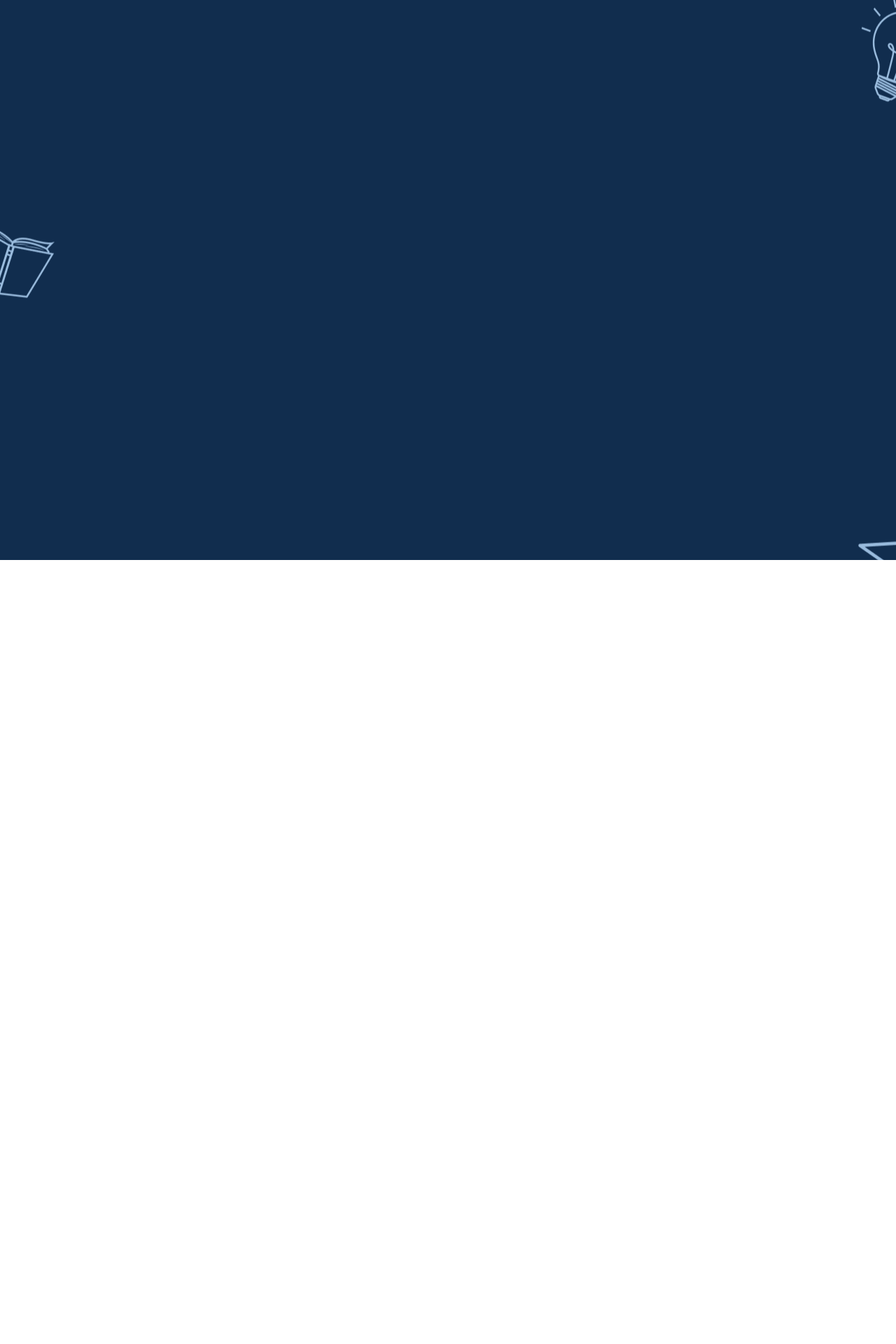
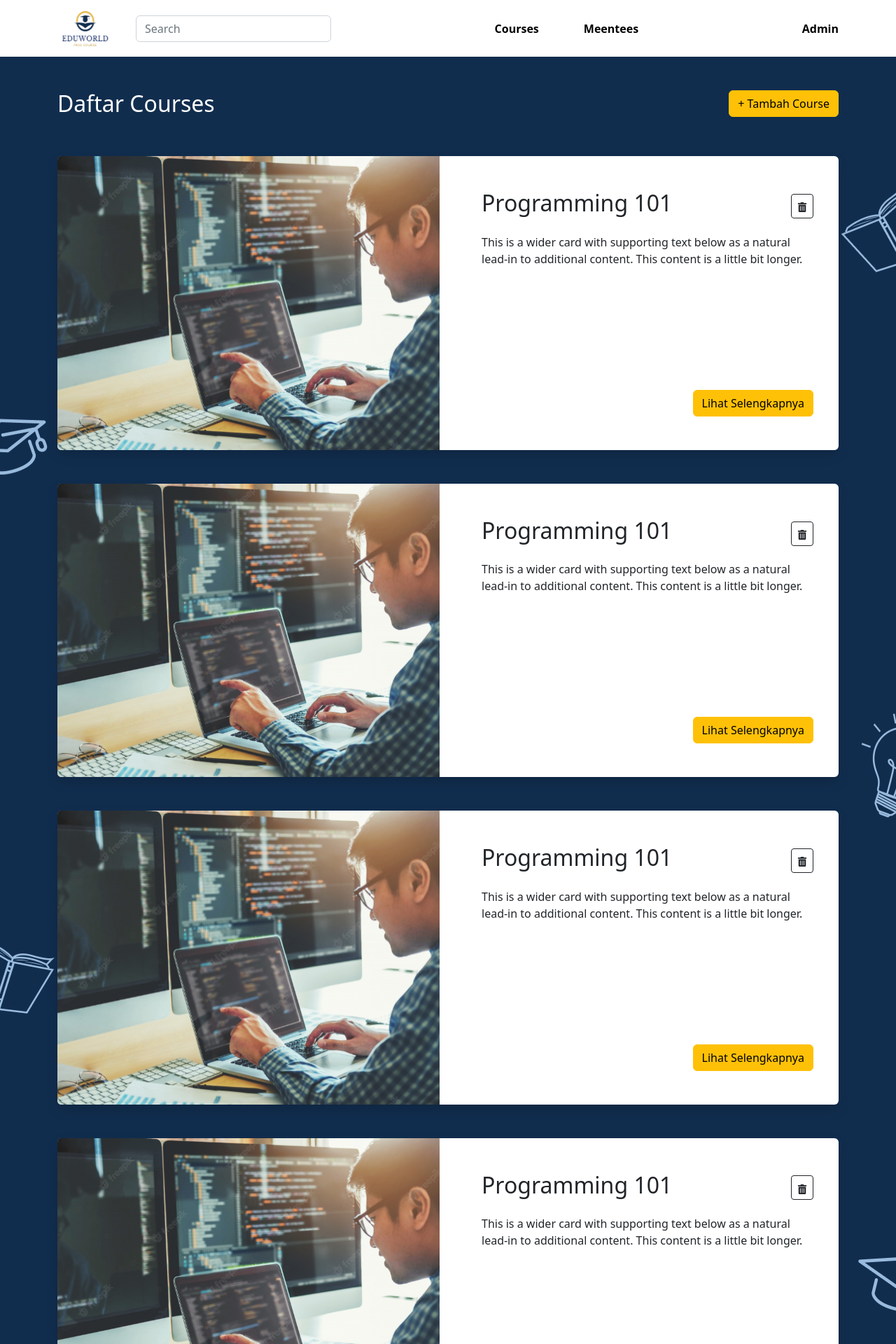
Before and after one commit to Kelompok14-LMS/React, a React (Create React App) app: page /courses in a window 1280 px wide. Before the commit this address had no page. Shown: the top 1920 px of the page at 70% size. Before the commit the page ends 800 px from the top, so only its background shows below. Built offline with nearby package versions, Linux system fonts and the light colour scheme.

Commit message:
Set up CRUD RTK Query and state management

```diff
--- a/package.json
+++ b/package.json
@@ -3,6 +3,7 @@
   "version": "0.1.0",
   "private": true,
   "dependencies": {
+    "@reduxjs/toolkit": "^1.9.1",
     "@testing-library/jest-dom": "^5.16.5",
     "@testing-library/react": "^13.4.0",
     "@testing-library/user-event": "^13.5.0",
@@ -11,6 +12,7 @@
     "react-bootstrap": "^2.6.0",
     "react-dom": "^18.2.0",
     "react-icons": "^4.7.1",
+    "react-redux": "^8.0.5",
     "react-router-dom": "^6.4.3",
     "react-scripts": "5.0.1",
     "web-vitals": "^2.1.4"
--- a/src/App.js
+++ b/src/App.js
@@ -1,10 +1,14 @@
+import { Provider } from "react-redux";
 import "./App.css";
 import SetupRouter from "./router";
+import store from "./store";
 
 function App() {
   return (
     <div className="App">
-      <SetupRouter />
+      <Provider store={store}>
+        <SetupRouter />
+      </Provider>
     </div>
   );
 }
--- a/src/pages/courses/AddCourse.jsx
+++ b/src/pages/courses/AddCourse.jsx
@@ -1,10 +1,40 @@
-import React, { useRef } from "react";
+import React, { useRef, useState } from "react";
 import { Button, Container, Form } from "react-bootstrap";
-import { Link } from "react-router-dom";
+import { Link, useNavigate } from "react-router-dom";
 import BgAddCourse from "../../assets/img/bg-add-course.png";
 import { BsChevronLeft } from "react-icons/bs";
+import { useAddCourseMutation } from "../../store/features/courseSlice";
 
 export default function AddCourse() {
+  const navigate = useNavigate();
+
+  const [thumbnail, setThumbnail] = useState();
+  const [title, setTitle] = useState("");
+  const [categoryId, setCategoryId] = useState("");
+  const [description, setDescription] = useState("");
+
+  const onThumbnailChange = (e) => setThumbnail(e.target.value);
+  const onTitleChange = (e) => setTitle(e.target.value);
+  const onCategoryIdChange = (e) => setCategoryId(e.target.value);
+  const onDescriptionChange = (e) => setDescription(e.target.value);
+
+  const [addCourse] = useAddCourseMutation();
+
+  const handleSubmit = (e) => {
+    e.preventDefault();
+    const payload = new FormData();
+    payload.append("thumbnail", thumbnail);
+
+    addCourse({
+      thumbnail: payload,
+      title: title,
+      category: categoryId,
+      description: description,
+    });
+
+    navigate("/courses");
+  };
+
   const hiddenFileInput = useRef();
 
   const handleClick = (e) => {
@@ -22,10 +52,10 @@ export default function AddCourse() {
         <h2 className=" mx-auto text-white">Tambah Course</h2>
       </div>
       <div className="shadow-lg bg-body rounded-3 mb-5">
-        <Form>
+        <Form onSubmit={handleSubmit}>
           <div className="upload-gambar" style={{ backgroundImage: `url(${BgAddCourse})` }}>
             <Form.Group className="mb-3 text-center">
-              <Form.Control type="file" ref={hiddenFileInput} className="d-none" />
+              <Form.Control type="file" className="d-none" ref={hiddenFileInput} onChange={onThumbnailChange} />
               <Button variant="outline-warning" onClick={handleClick}>
                 Upload Gambar
               </Button>
@@ -35,11 +65,11 @@ export default function AddCourse() {
           <div className="p-5">
             <Form.Group className="mb-3">
               <Form.Label>Judul Course</Form.Label>
-              <Form.Control type="text" placeholder="Klik disini" />
+              <Form.Control type="text" placeholder="Klik disini" onChange={onTitleChange} />
             </Form.Group>
 
             <Form.Label>Kategori</Form.Label>
-            <Form.Select>
+            <Form.Select value={categoryId} onChange={onCategoryIdChange}>
               <option>Pilih disini</option>
               <option value="1">One</option>
               <option value="2">Two</option>
@@ -48,7 +78,13 @@ export default function AddCourse() {
 
             <Form.Group className="mt-3 mb-4">
               <Form.Label>Deskripsi</Form.Label>
-              <Form.Control as="textarea" placeholder="Klik disini" rows={7} />
+              <Form.Control
+                as="textarea"
+                placeholder="Klik disini"
+                rows={7}
+                value={description}
+                onChange={onDescriptionChange}
+              />
             </Form.Group>
 
             <div className="text-center">
--- a/src/pages/courses/Courses.jsx
+++ b/src/pages/courses/Courses.jsx
@@ -88,6 +88,29 @@ export default function Courses() {
             </Col>
           </Row>
         </div>
+        <div className="shadow bg-body rounded-2 my-5">
+          <Row>
+            <Col lg={6}>
+              <img src={CourseImg1} alt="Course 1" className="img-fluid" />
+            </Col>
+            <Col lg={6} className="p-5" style={{ display: "flex", flexDirection: "column" }}>
+              <div className="d-flex justify-content-between align-items-center">
+                <h2>Programming 101</h2>
+                <Button variant="outline-dark" size="sm" style={{ height: "35px" }}>
+                  <FaTrashAlt />
+                </Button>
+              </div>
+              <p className="my-3">
+                This is a wider card with supporting text below as a natural lead-in to additional content. This content
+                is a little bit longer.
+              </p>
+
+              <div className="mt-auto text-end">
+                <Button variant="warning">Lihat Selengkapnya</Button>
+              </div>
+            </Col>
+          </Row>
+        </div>
       </Container>
     </div>
   );
--- a/src/router/index.jsx
+++ b/src/router/index.jsx
@@ -12,7 +12,7 @@ export default function SetupRouter() {
       <BrowserRouter>
         <Routes>
           <Route path="/" element={<Layout />}>
-            <Route index element={<Courses />} />
+            <Route path="/courses" element={<Courses />} />
             <Route path="/add-course" element={<AddCourses />} />
             <Route path="/add-section" element={<AddSection />} />
             <Route path="/detail-course" element={<DetailCourse />} />
--- a/src/store/features/courseSlice.js
+++ b/src/store/features/courseSlice.js
@@ -8,18 +8,23 @@ export const courseSlice = createApi({
       "Content-Type": "application/json",
     },
   }),
+  tagTypes: ["Course"],
   endpoints: (builder) => ({
     getCourses: builder.query({
       query: () => "/v1/course",
-      providesTags: ["Post"],
+      providesTags: ["Course"],
+    }),
+    getCourse: builder.query({
+      query: ({ id }) => `/v1/course/${id}`,
+      providesTags: ["Course"],
     }),
     addCourse: builder.mutation({
-      query: ({ mentor_id, thumbnail, title, category_id, description }) => ({
+      query: ({ thumbnail, title, category_id, description }) => ({
         url: "/v1/course",
         method: "POST",
-        body: { mentor_id, thumbnail, title, category_id, description },
+        body: { thumbnail, title, category_id, description },
       }),
-      invalidatesTags: ["Post"],
+      invalidatesTags: ["Course"],
     }),
     updateCourse: builder.mutation({
       query: ({ id, thumbnail, title, category_id, description }) => {
@@ -29,48 +34,49 @@ export const courseSlice = createApi({
           body: { thumbnail, title, category_id, description },
         };
       },
-      invalidatesTags: ["Post"],
+      invalidatesTags: ["Course"],
     }),
     deleteCourse: builder.mutation({
       query: ({ id }) => ({
         url: `/v1/course/${id}`,
         method: "DELETE",
       }),
-      invalidatesTags: ["Post"],
+      invalidatesTags: ["Course"],
     }),
     getModules: builder.query({
       query: () => "/v1/course/module",
-      providesTags: ["Post"],
+      providesTags: ["Course"],
     }),
     addModule: builder.mutation({
       query: ({ course_id, title, video, slide, assignment }) => ({
-        url: "/v1/course/module",
+        url: `/v1/course/${course_id}/module`,
         method: "POST",
         body: { course_id, title, video, slide, assignment },
       }),
-      invalidatesTags: ["Post"],
+      invalidatesTags: ["Course"],
     }),
     updateModule: builder.mutation({
-      query: ({ module_id, title, video, slide, assignment }) => {
+      query: ({ course_id, module_id, title, video, slide, assignment }) => {
         return {
-          url: `/v1/course/module/${module_id}`,
+          url: `/v1/course/${course_id}/module/${module_id}`,
           method: "PUT",
-          body: { title, video, slide, assignment },
+          body: { course_id, title, video, slide, assignment },
         };
       },
-      invalidatesTags: ["Post"],
+      invalidatesTags: ["Course"],
     }),
     deleteModule: builder.mutation({
       query: ({ module_id }) => ({
         url: `/v1/course/module/${module_id}`,
         method: "DELETE",
       }),
-      invalidatesTags: ["Post"],
+      invalidatesTags: ["Course"],
     }),
   }),
 });
 export const {
   useGetCoursesQuery,
+  useGetCourseQuery,
   useAddCourseMutation,
   useUpdateCourseMutation,
   useDeleteCourseMutation,
```
Also changed, not shown: src/pages/courses/DetailCourse.jsx (+48 -8 lines), src/dummy-data/dummy.js (deleted), 1 other file (tests, documents, lock files or other folders).
